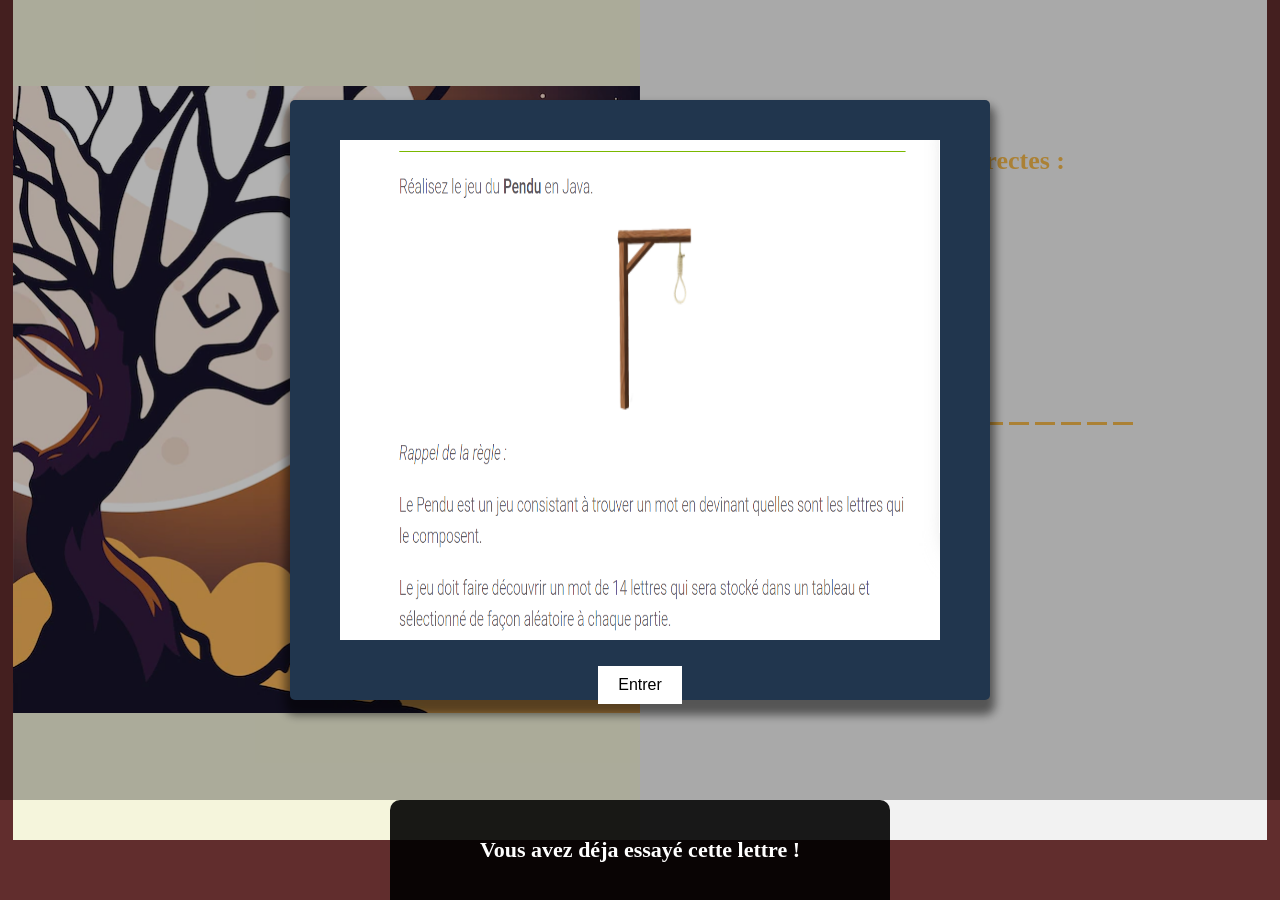
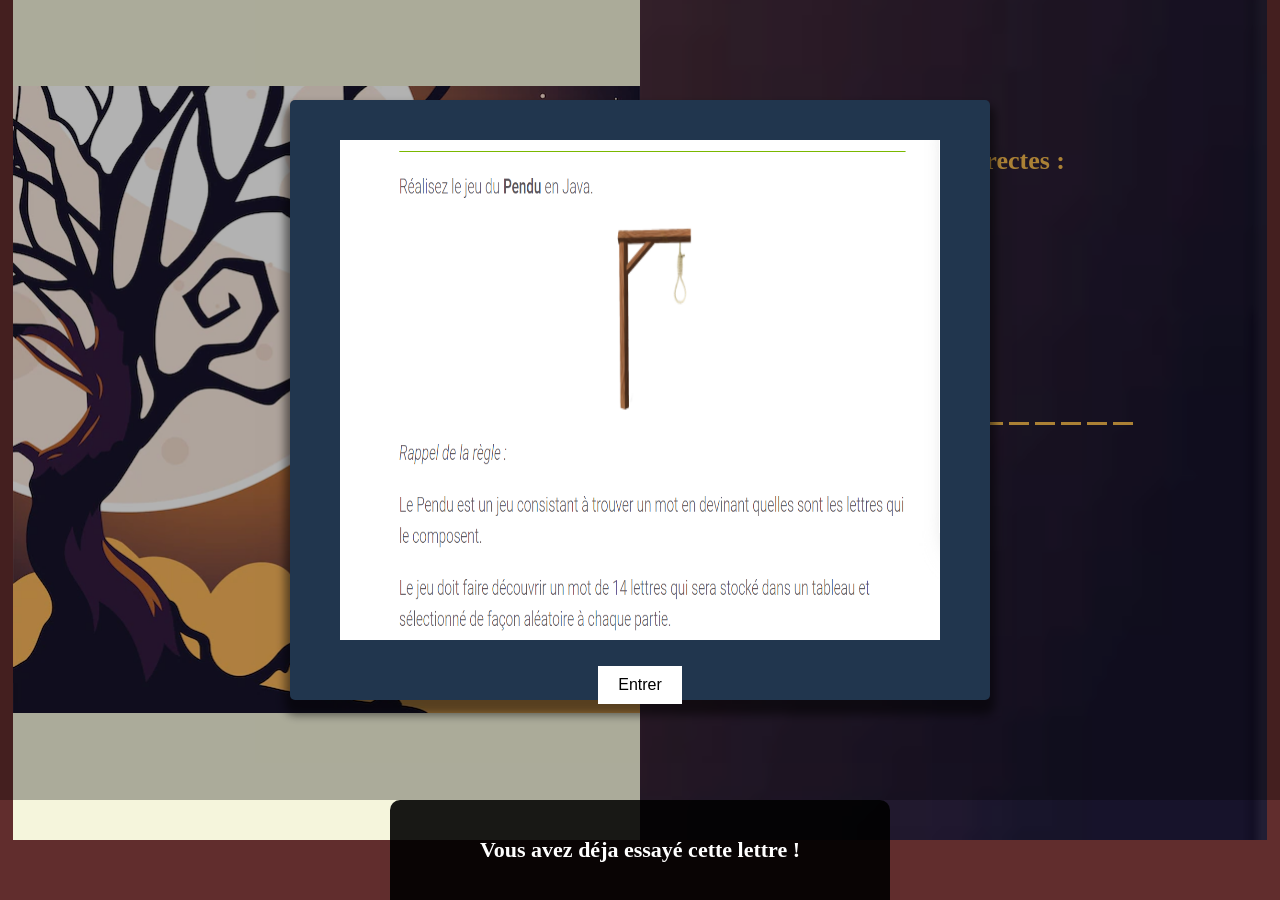
Before and after one commit to Mhenrydev/pendu, a plain HTML site: page index.html in a window 1280 px wide. Drawn offline with Linux system fonts and the light colour scheme.

Commit message:
Update index.html

```diff
--- a/index.html
+++ b/index.html
@@ -33,7 +33,7 @@
       </svg>
     </div>
     <!--Zone de texte, mot a deviner, erreur,-->
-    <div class="blocInfo">
+    <div class="blocInfo" style = "background-image: url(./assets/image/arbre.webp);">
       <div class="lettre-erreur-element">
         <p>Lettres incorrectes :</p>
         <div id="lettre-erreur"></div>
```
